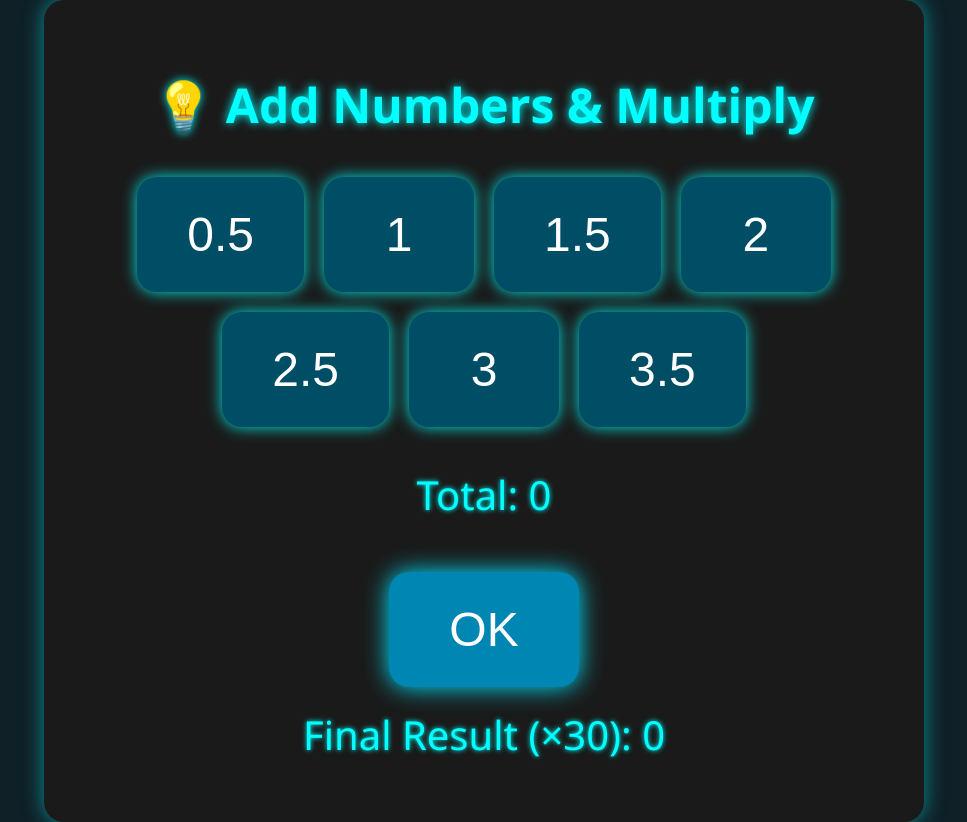
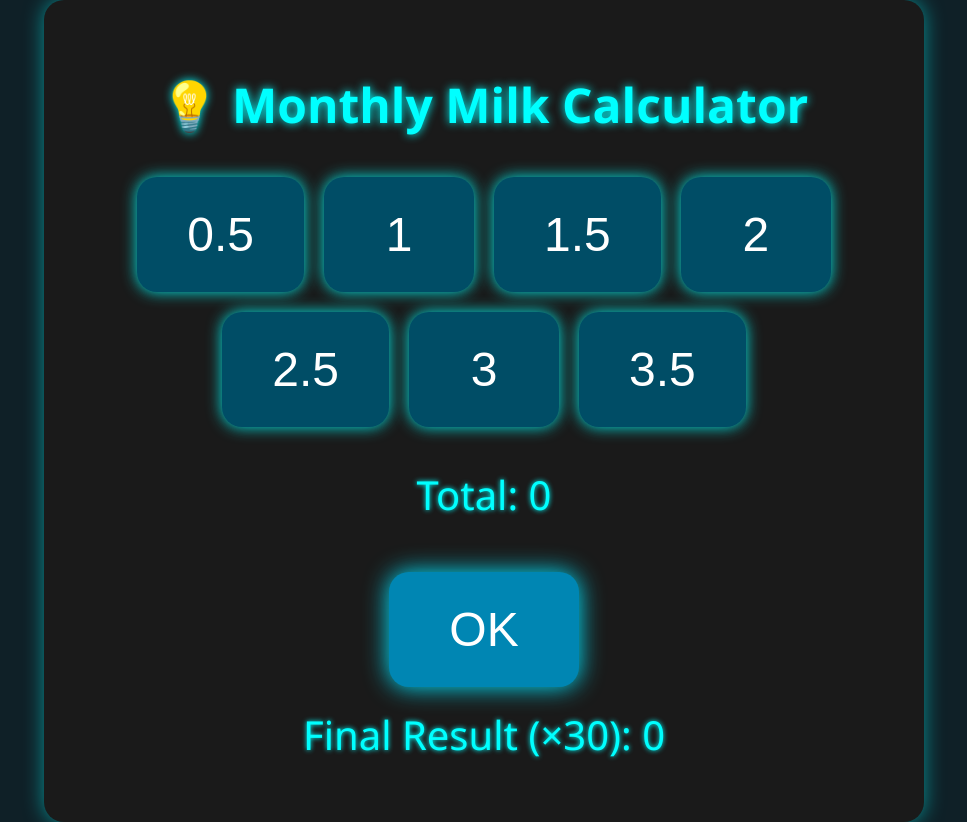
Before and after one commit to rakeshkumar1012/Home-Milk-Calculator, a plain HTML site: page index.html in a window 1280 px wide. Shown: the whole page, without its empty margins (156-1123 px from the left). Drawn offline with Linux system fonts and the light colour scheme.

Commit message:
Update index.html

```diff
--- a/index.html
+++ b/index.html
@@ -2,12 +2,12 @@
 <html lang="en">
 <head>
   <meta charset="UTF-8">
-  <title>BIG BUTTON SUM</title>
+  <title>Monthly Milk Calculator</title>
   <link rel="stylesheet" href="style.css">
 </head>
 <body>
   <div class="container">
-    <h1>💡 Add Numbers & Multiply</h1>
+    <h1>💡 Monthly Milk Calculator</h1>
 
     <div class="button-container">
       <button onclick="addValue(0.5)">0.5</button>
```
